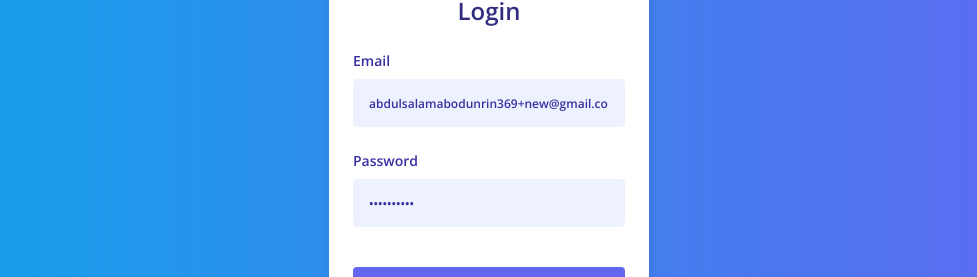
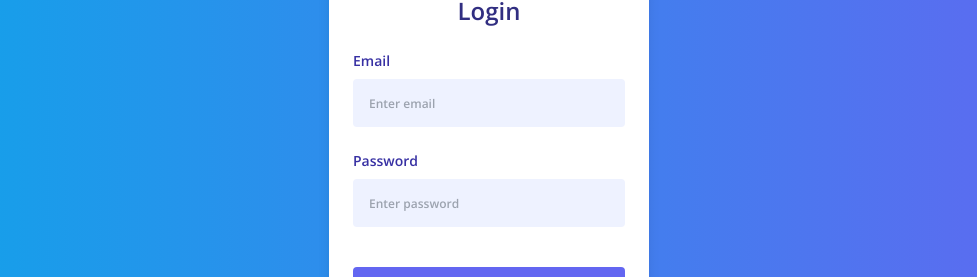
Before and after one commit to abdulsalamcodes/spendns, a Next.js app: page /login in a window 1280 px wide. Shown: the part 225-502 px from the top of the page, without its empty margins (151-1128 px from the left). Built offline with nearby package versions, Linux system fonts and the light colour scheme; no server answers; a web font is replaced by a local one.

Commit message:
fix: page stylings

```diff
--- a/components/Auth/AuthPage.js
+++ b/components/Auth/AuthPage.js
@@ -5,9 +5,9 @@ import InputField from "./InputField";
 
 const LoginPage = () => {
   const initialValue = {
-    username: 'abdulsalam',
-    email: 'abdulsalamabodunrin369+new@gmail.com',
-    password: 'oladeji369'
+    username: '',
+    email: '',
+    password: ''
   }
   const { formFields, createChangeHandler } = useFormFields(initialValue);
   const { handleSignUp, loading, handleLogin } = useContext(AuthContext);
--- a/components/Debt/index.js
+++ b/components/Debt/index.js
@@ -11,7 +11,7 @@ import ItemCard from "../ItemCard";
 
 const DebtPage = () => {
   const [open, setOpen] = useState(false);
-  const { debts, loadingData } = useContext(MainContext);
+  const { debts, loadingData, total } = useContext(MainContext);
   const { loading } = useContext(AuthContext);
   const [activeTab, setActiveTab] = useState("All");
   const TabButton = ({ text }) => (
@@ -26,7 +26,7 @@ const DebtPage = () => {
   );
   return (
     <Container>
-      <div className="p-5">
+      <div className="p-5 max-w-4xl m-auto">
         <div className="flex justify-between ">
           <div className="flex items-center gap-2">
             <Link href="/">
@@ -51,8 +51,8 @@ const DebtPage = () => {
         </header>
 
         <section className="sm:flex gap-4 flex-wrap mt-4 ">
-          <OverviewCard title="OWE ME" peopleCount={5} totalPrice="50, 000" />
-          <OverviewCard title="OWE" peopleCount={5} totalPrice="60, 000" />
+          <OverviewCard title="OWE ME" peopleCount={5} totalPrice={total.debtOwed} />
+          <OverviewCard title="OWE" peopleCount={5} totalPrice={total.debtOwedByMe} />
         </section>
 
         <section className="mt-10">
--- a/components/Expenses/index.js
+++ b/components/Expenses/index.js
@@ -16,7 +16,7 @@ const ExpensePage = () => {
 
   return (
     <>
-      <div className="p-5">
+      <div className="p-5 max-w-4xl m-auto">
         <div className="flex justify-between ">
           <div className="flex items-center gap-2">
             <Link href="/">
--- a/components/Income/index.js
+++ b/components/Income/index.js
@@ -16,7 +16,7 @@ const IncomePage = () => {
 
   return (
     <>
-      <div className="p-5">
+      <div className="p-5 max-w-4xl m-auto">
         <div className="flex justify-between ">
           <div className="flex items-center gap-2">
             <Link href="/">
--- a/hoc/Container.js
+++ b/hoc/Container.js
@@ -1,7 +1,7 @@
 import React from "react";
 
 const Container = ({ children }) => {
-  return <main className=" m-auto h-full w-full max-w-3xl">{children}</main>;
+  return <main className="m-auto h-full w-full max-w-3xl">{children}</main>;
 };
 
 export default Container;
```
